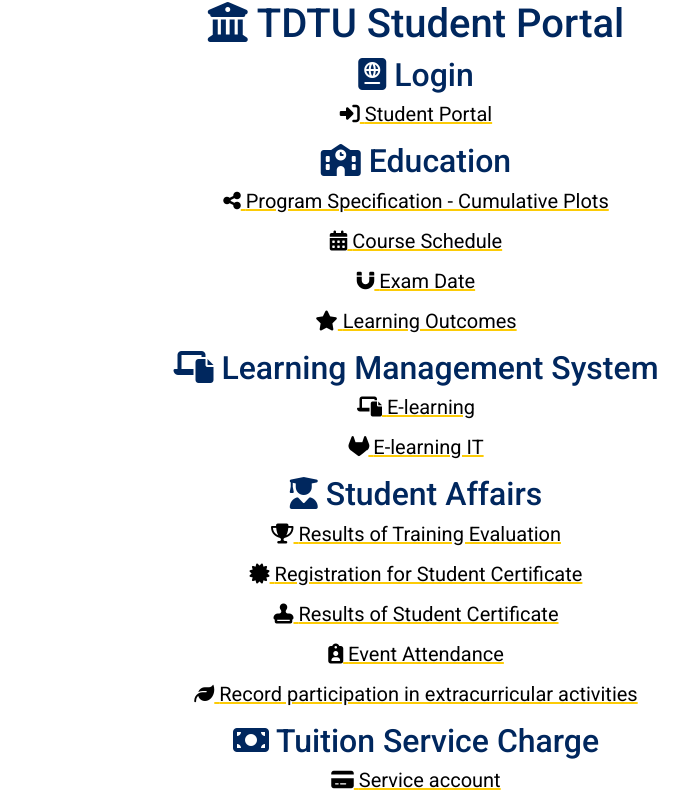
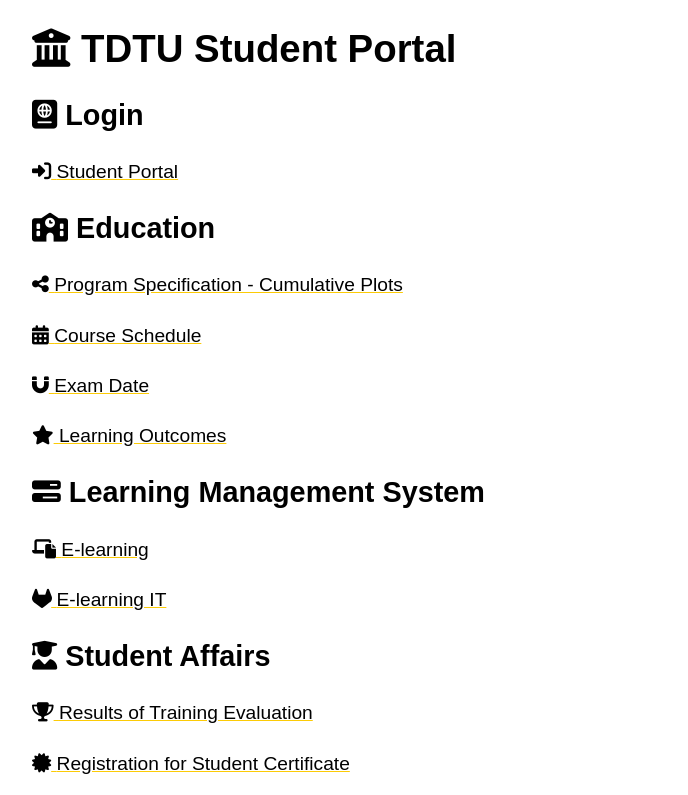
Before and after one commit to anhkhoakz/hethongtdtu, a plain HTML site: page index.html in a window 1280 px wide. Shown: the top 795 px of the page, without its empty margins (224-912 px from the left). Drawn offline with nearby package versions, Linux system fonts and the light colour scheme.

Commit message:
Remove Roboto font, use sans-serif only Remove Bootstrap, use native css only Remove duplicate icons

```diff
--- a/index.html
+++ b/index.html
@@ -5,31 +5,24 @@
         <meta name="viewport" content="width=device-width, initial-scale=1.0" />
         <title>TDTU Student Portal</title>
         <link rel="icon" href="images/favicon.svg" type="image/x-icon" />
-
-        <link
-            rel="stylesheet"
-            href="https://cdnjs.cloudflare.com/ajax/libs/bootstrap/5.3.3/css/bootstrap.min.css"
-            integrity="sha512-jnSuA4Ss2PkkikSOLtYs8BlYIeeIK1h99ty4YfvRPAlzr377vr3CXDb7sb7eEEBYjDtcYj+AjBH3FLv5uSJuXg=="
-            crossorigin="anonymous"
-        />
-
         <link
             rel="stylesheet"
             href="https://cdnjs.cloudflare.com/ajax/libs/font-awesome/6.5.2/css/all.min.css"
             integrity="sha512-SnH5WK+bZxgPHs44uWIX+LLJAJ9/2PkPKZ5QiAj6Ta86w+fsb2TkcmfRyVX3pBnMFcV7oQPJkl9QevSCWr3W6A=="
             crossorigin="anonymous"
+            referrerpolicy="no-referrer"
         />
 
         <link rel="stylesheet" href="style.css" />
     </head>
     <body>
-        <div class="container text-center">
+        <div class="container">
             <h1>
                 <i class="fa-solid fa-building-columns"></i> TDTU Student Portal
             </h1>
         </div>
 
-        <div class="container text-center">
+        <div class="container">
             <div id="categories"></div>
         </div>
 
--- a/index.js
+++ b/index.js
@@ -6,7 +6,7 @@ const categories = [
     { name: "Education", fontawesome: "fa-solid fa-school" },
     {
         name: "Learning Management System",
-        fontawesome: "fa-solid fa-laptop-file",
+        fontawesome: "fa-solid fa-bars-progress",
     },
     { name: "Student Affairs", fontawesome: "fa-solid fa-user-graduate" },
     { name: "Tuition Service Charge", fontawesome: "fa-solid fa-money-bill" },
--- a/style.css
+++ b/style.css
@@ -1,12 +1,13 @@
-@import url("https://fonts.googleapis.com/css2?family=Roboto:ital,wght@0,100;0,300;0,400;0,500;0,700;0,900;1,100;1,300;1,400;1,500;1,700;1,900&display=swap");
-
 body {
-    font: 1.25em "Roboto", sans-serif;
+    font: 1.2em/1.62 sans-serif;
+    margin: 1em auto;
+    max-width: 40em;
+    padding: 0 0.62em 3.24em;
 }
 
 h1,
 h2 {
-    color: #00275e;
+    line-height: 1.2;
 }
 
 a {
```
